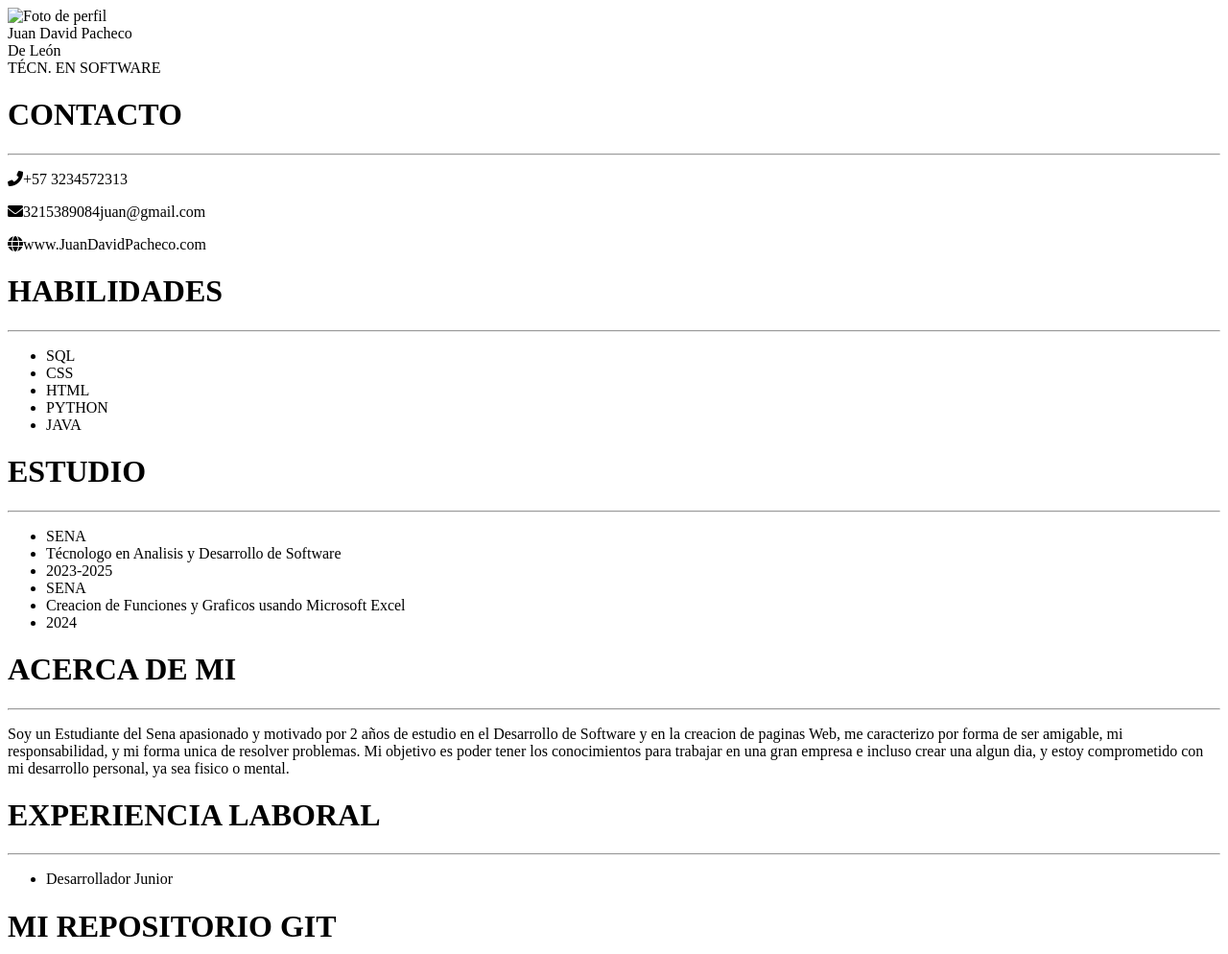
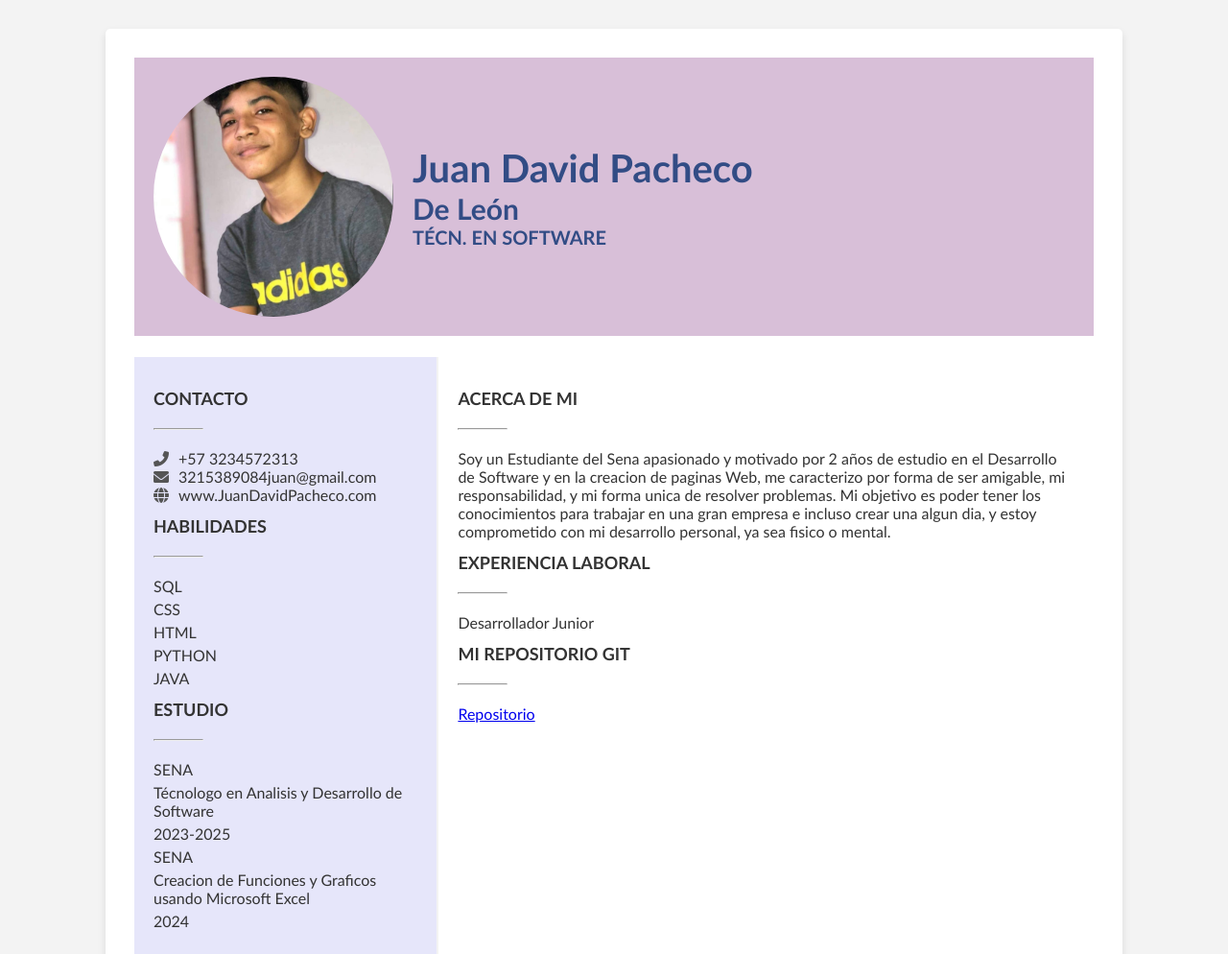
Before and after one commit to JuandaCOL-jpg/HojaDeVida, a plain HTML site: page index.html in a window 1280 px wide. Shown: the top 994 px of the page at 96% size. Drawn offline with Linux system fonts and the light colour scheme; the site is published under a folder, as on GitHub Pages, so addresses that start at the root find nothing.

Commit message:
Add files via upload

```diff
--- a/index.html
+++ b/index.html
@@ -7,13 +7,13 @@
     <title>Hoja De Vida</title>
     <!-- Link a Font Awesome para íconos -->
     <link rel="stylesheet" href="https://cdnjs.cloudflare.com/ajax/libs/font-awesome/6.0.0-beta3/css/all.min.css">
-    <link rel="stylesheet" href="/estilo/style.css">
+    <link rel="stylesheet" href="style.css">
 </head>
 
 <body>
     <div class="hoja">
         <header class="arriba">
-            <img src="/foto/yoo.png" alt="Foto de perfil" class="mifoto">
+            <img src="yoo.png" alt="Foto de perfil" class="mifoto">
             <div class="informacion">
                 <span class="nombre">Juan David Pacheco</span><br>
                 <span class="apellido">De León</span><br>
--- /dev/null
+++ b/style.css
@@ -0,0 +1,110 @@
+/* Reseteo de estilos básicos */
+body {
+    margin: 0;
+    padding: 0;
+    background-color: #f3f3f3;
+    display: flex;
+    justify-content: center;
+    align-items: center;
+    min-height: 100vh;
+    font-family: 'Gill Sans', 'Gill Sans MT', Calibri, 'Trebuchet MS', sans-serif;
+}
+
+.hoja {
+    background-color: #ffffff;
+    width: 1000px;
+    min-height: 1000px;
+    margin: 30px 0;
+    padding: 30px;
+    box-shadow: 0 4px 8px rgba(0, 0, 0, 0.1);
+    border-radius: 5px;
+}
+
+.arriba {
+    background-color: #D8BFD8;
+    color: rgb(50, 76, 133);
+    padding: 20px;
+    display: flex;
+    align-items: center;
+    border-bottom: 2px solid #ffffff;
+}
+
+.mifoto {
+    width: 250px;
+    height: 250px;
+    border-radius: 50%;
+    margin-right: 20px;
+}
+
+.informacion {
+    text-align: left;
+}
+
+.nombre {
+    font-size: 40px;
+    font-weight: bold;
+}
+
+.apellido {
+    font-size: 30px;
+    font-weight: bold;
+}
+
+.descripcion1 {
+    font-size: 20px;
+    font-weight: bold;
+}
+
+.contenido {
+    display: flex;
+    flex-direction: row;
+    margin-top: 20px;
+}
+
+.izquierda,
+.derecha {
+    padding: 20px;
+}
+
+.izquierda {
+    width: 30%;
+    color: #333;
+    background-color: #E6E6FA;
+    border-right: 2px solid #f3f3f3;
+}
+
+.derecha {
+    width: 70%;
+    color: #333;
+}
+
+h1 {
+    font-size: 18px;
+    margin-bottom: 10px;
+}
+
+hr {
+    margin: 20px 0;
+    width: 50px;
+}
+
+p,
+ul {
+    font-size: 16px;
+    margin: 0;
+}
+
+ul {
+    list-style: none;
+    padding: 0;
+}
+
+li {
+    margin-bottom: 5px;
+}
+
+/* Estilo para los íconos */
+.contacto i {
+    color: #555;
+    margin-right: 10px;
+}
```
Also changed, not shown: yoo.png (added).
